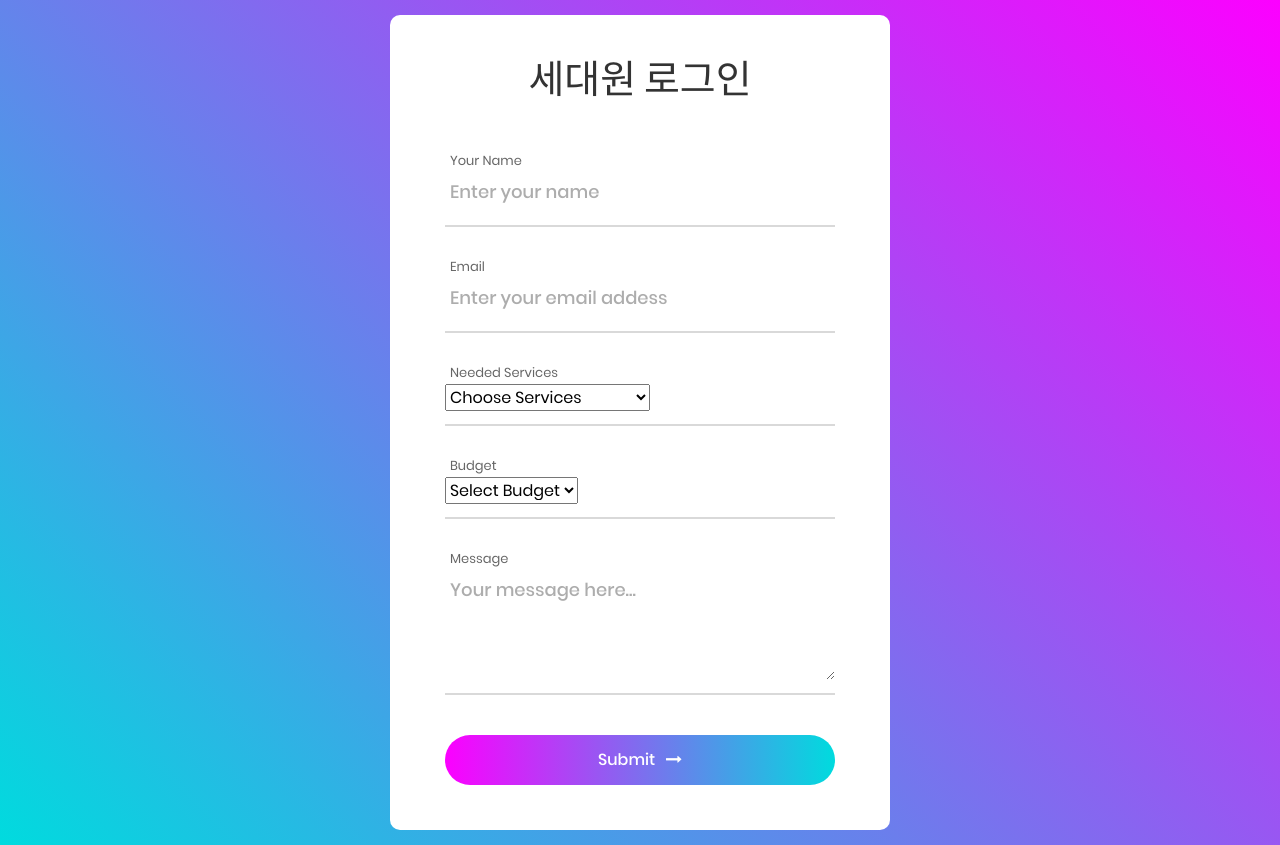
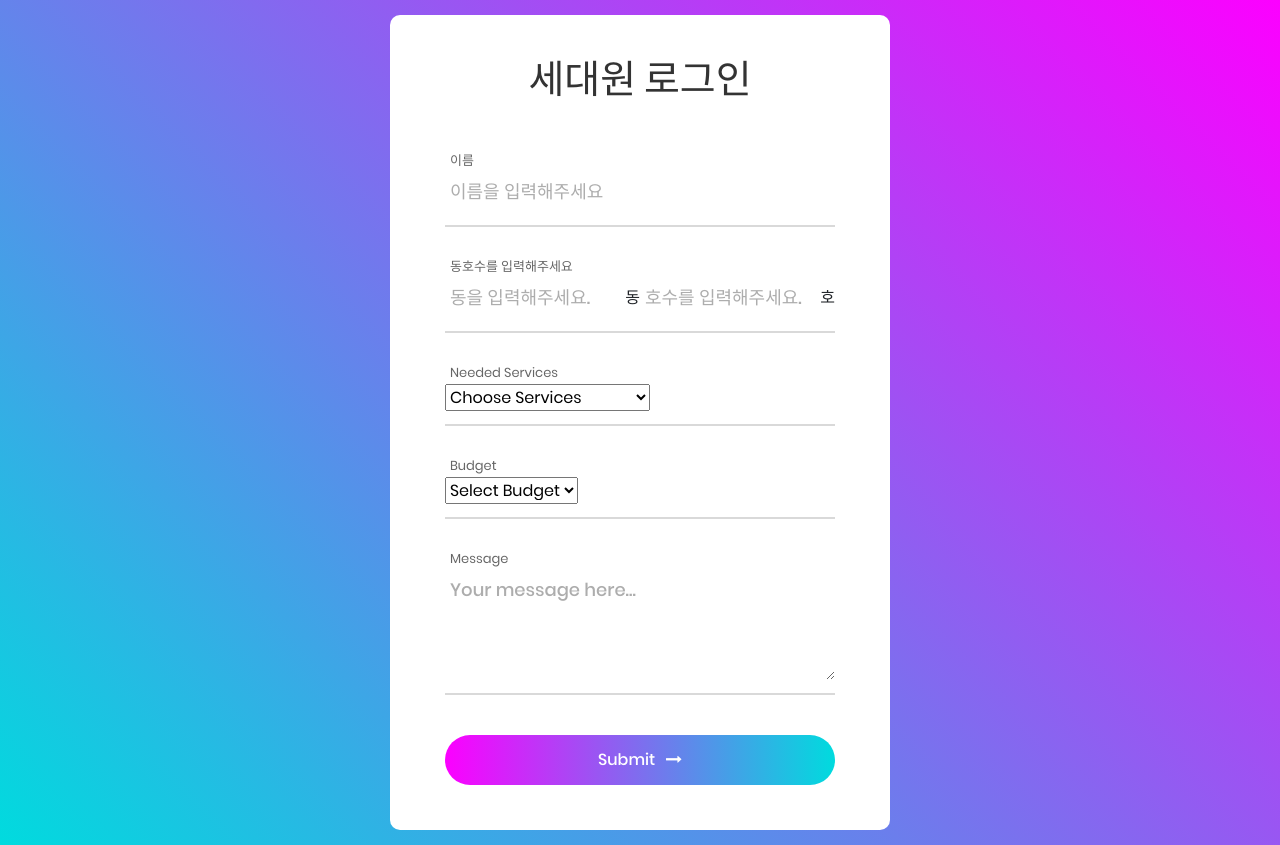
Before and after one commit to yejindaye/QRSecurityProject, a Django app: page /qr/householdLogin/ in a window 1280 px wide. Run offline with Django 3.2, Linux system fonts and the light colour scheme; some libraries are stand-ins or nearby versions.

Commit message:
login form수정

```diff
--- a/qr_app/templates/qr_app/householdLogin.html
+++ b/qr_app/templates/qr_app/householdLogin.html
@@ -6,14 +6,19 @@
     </span>
 
     <div class="wrap-input100 validate-input" data-validate="Name is required">
-        <span class="label-input100">Your Name</span>
-        <input class="input100" type="text" name="name" placeholder="Enter your name">
+        <span class="label-input100">이름</span>
+        <input class="input100" type="text" name="name" placeholder="이름을 입력해주세요">
         <span class="focus-input100"></span>
     </div>
 
     <div class="wrap-input100 validate-input" data-validate = "Valid email is required: ex@abc.xyz">
-        <span class="label-input100">Email</span>
-        <input class="input100" type="text" name="email" placeholder="Enter your email addess">
+        <span class="label-input100">동호수를 입력해주세요</span>
+        <div style = "display: flex;  align-items: center;">
+            <input class="input100" type="text" name="dong" placeholder="동을 입력해주세요." style = " display: inline-block;">
+            <span style = "margin-left: -80px;">동</span>
+            <input class="input100" type="text" name="ho" placeholder="호수를 입력해주세요." sylte = "display: inline-block;">
+            <span style = "margin-left: -80px">호</span>
+        </div>
         <span class="focus-input100"></span>
     </div>
 
```
Also changed, not shown: qr_app/qrScan.py (added, +21 -0 lines), qr_app/views.py (+4 -6 lines).
